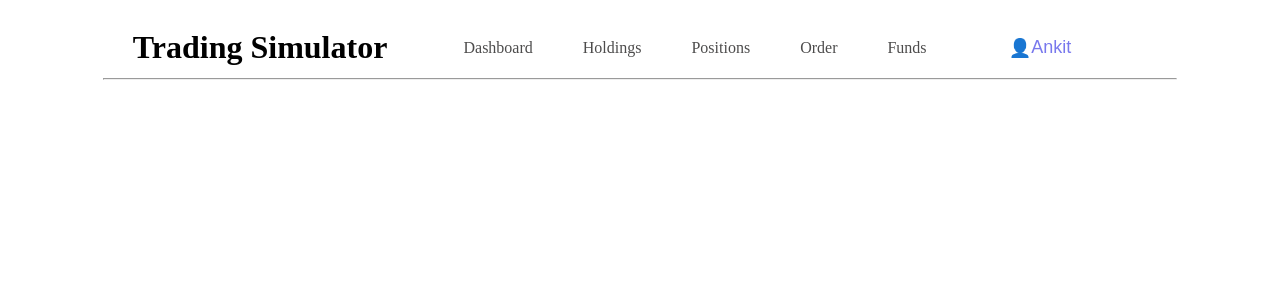
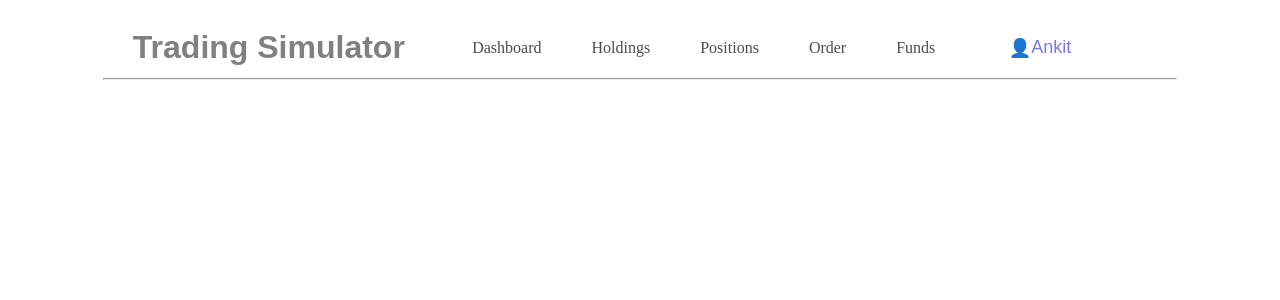
Before and after one commit to ankkkit2002/Trading-Simulator, a React (Vite) app: page / in a window 1280 px wide. Shown: the top 300 px of the page. Built offline with nearby package versions, Linux system fonts and the light colour scheme.

Commit message:
feat: update project title and branding

```diff
--- a/src/components/NavBar/NavBar.css
+++ b/src/components/NavBar/NavBar.css
@@ -1,12 +1,14 @@
 #heading {
     margin-right: auto;
     margin-left: 30px;
+    font-family: Arial, Helvetica, sans-serif;
+    font-style: normal;
+    color: grey;
+
 }
 
 .navigation_bar {
     display: flex;
-
-
     align-items: center;
     position: relative;
 
```
